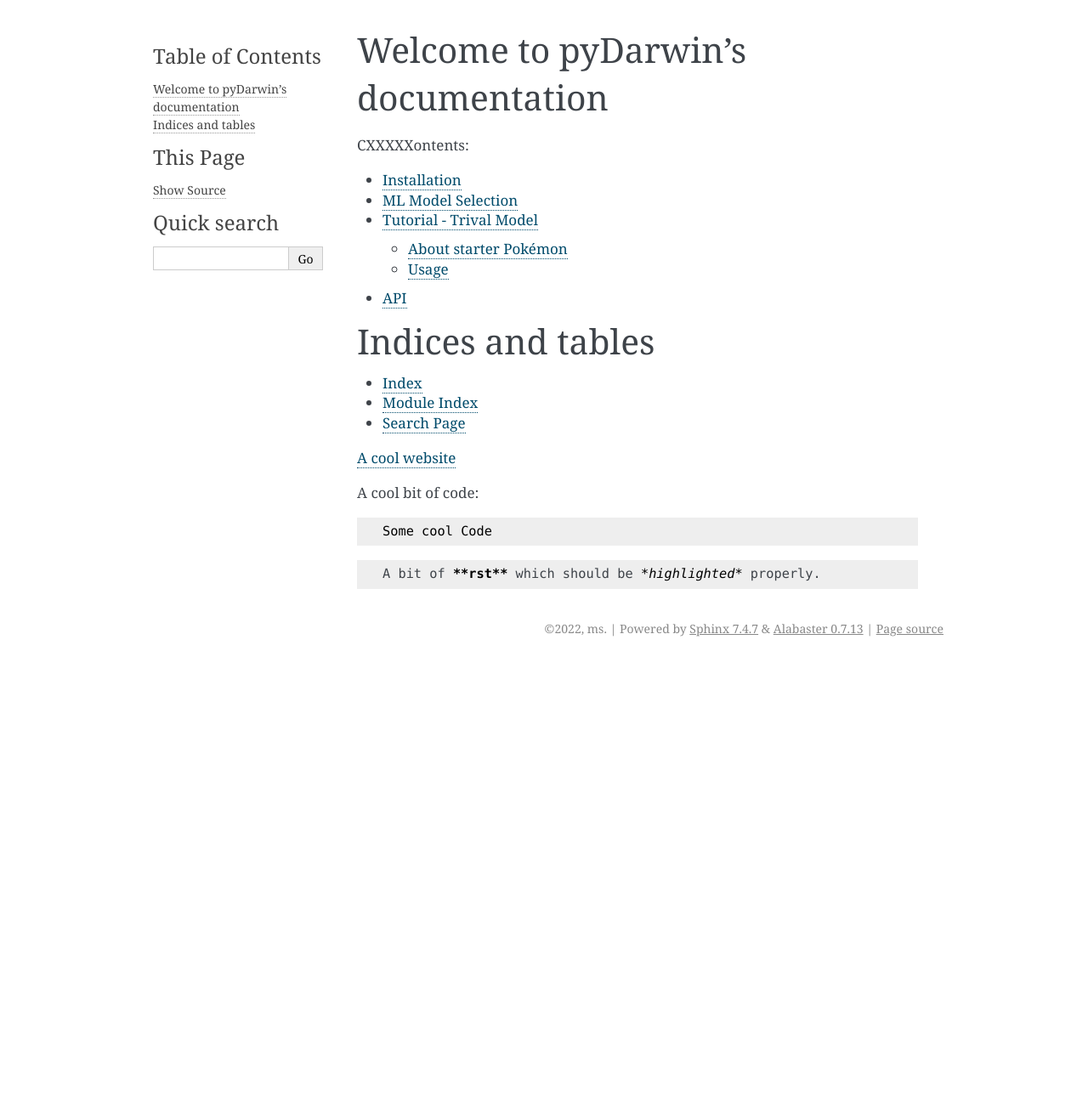
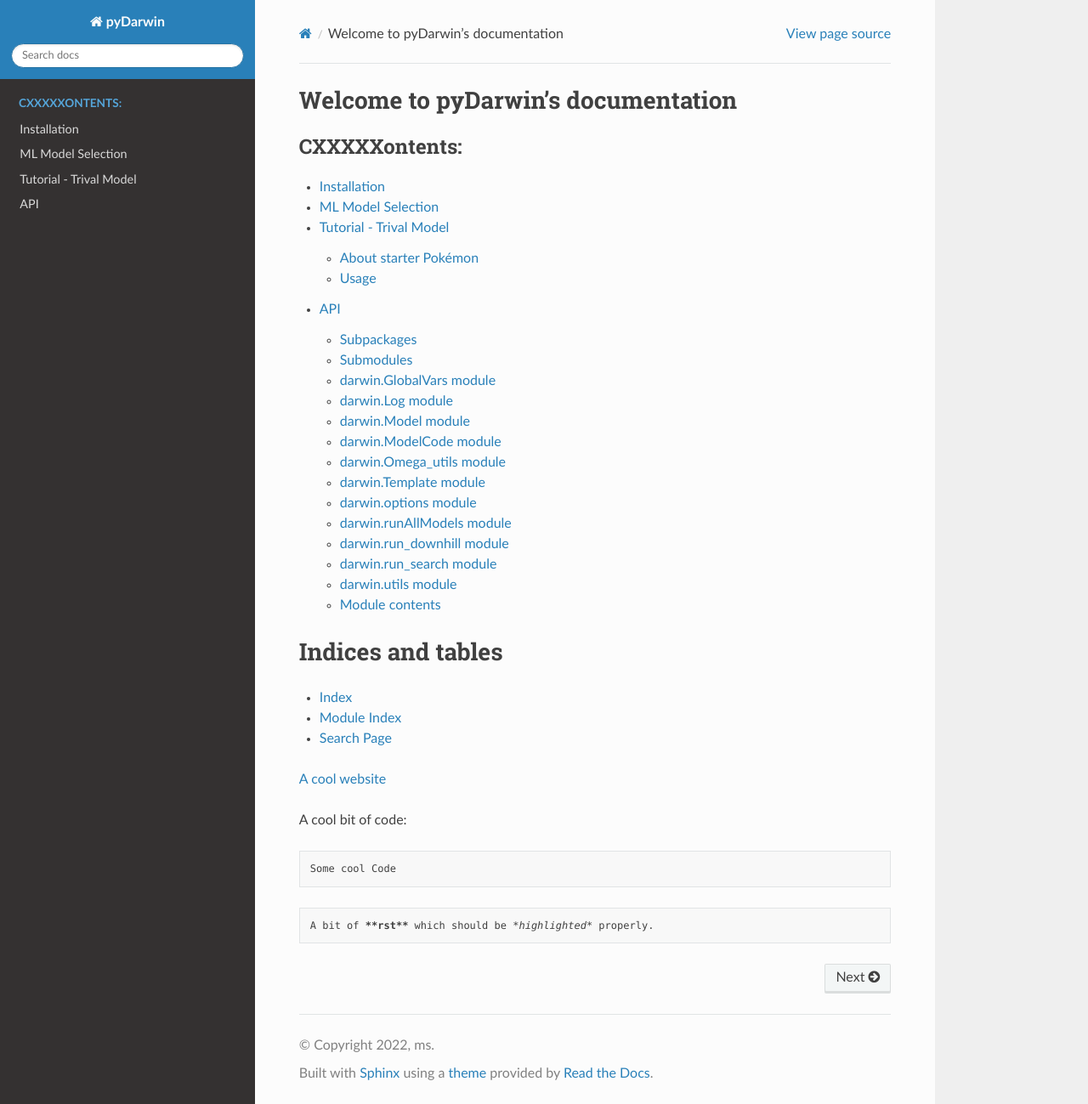
Before and after one commit to certara/pyDarwin, a Sphinx documentation site: the page built from docs/index.rst, in a window 1280 px wide and 1299 px high. Shown: the whole window at 85% size. Built offline with Sphinx 7.4.7 and the Read the Docs theme 2.0.0, drawn with Linux system fonts in a browser that asks for light colours; pages that are not in the unit, such as notebooks, are missing from menus.

Commit message:
some changes to sphinx stuff

```diff
--- a/docs/API.rst
+++ b/docs/API.rst
@@ -1,6 +1,109 @@
+API
+==============
 
-API
-=============
+Subpackages
+-----------
 
-.. automodule:: ModelCode
+.. toctree::
+   :maxdepth: 4
+
+   darwin.algorithms
+
+Submodules
+----------
+
+darwin.GlobalVars module
+------------------------
+
+.. automodule:: darwin.GlobalVars
    :members:
+   :undoc-members:
+   :show-inheritance:
+
+darwin.Log module
+-----------------
+
+.. automodule:: darwin.Log
+   :members:
+   :undoc-members:
+   :show-inheritance:
+
+darwin.Model module
+-------------------
+
+.. automodule:: darwin.Model
+   :members:
+   :undoc-members:
+   :show-inheritance:
+
+darwin.ModelCode module
+-----------------------
+
+.. automodule:: darwin.ModelCode
+   :members:
+   :undoc-members:
+   :show-inheritance:
+
+darwin.Omega\_utils module
+--------------------------
+
+.. automodule:: darwin.Omega_utils
+   :members:
+   :undoc-members:
+   :show-inheritance:
+
+darwin.Template module
+----------------------
+
+.. automodule:: darwin.Template
+   :members:
+   :undoc-members:
+   :show-inheritance:
+
+darwin.options module
+---------------------
+
+.. automodule:: darwin.options
+   :members:
+   :undoc-members:
+   :show-inheritance:
+
+darwin.runAllModels module
+--------------------------
+
+.. automodule:: darwin.runAllModels
+   :members:
+   :undoc-members:
+   :show-inheritance:
+
+darwin.run\_downhill module
+---------------------------
+
+.. automodule:: darwin.run_downhill
+   :members:
+   :undoc-members:
+   :show-inheritance:
+
+darwin.run\_search module
+-------------------------
+
+.. automodule:: darwin.run_search
+   :members:
+   :undoc-members:
+   :show-inheritance:
+
+darwin.utils module
+-------------------
+
+.. automodule:: darwin.utils
+   :members:
+   :undoc-members:
+   :show-inheritance:
+
+Module contents
+---------------
+
+.. automodule:: darwin
+   :members:
+   :undoc-members:
+   :show-inheritance:
--- a/docs/conf.py
+++ b/docs/conf.py
@@ -12,13 +12,9 @@
 #
 import os
 import sys
-sys.path.insert(0, os.path.abspath('c://fda//fda-ogd-ml//darwin//'))
 sys.path.insert(0, os.path.abspath('..'))
+
 import sphinx_rtd_theme
-
-html_theme = 'sphinx_rtd_theme'
-
-html_theme_path = [sphinx_rtd_theme.get_html_theme_path()]
 
 # -- Project information -----------------------------------------------------
 
@@ -51,7 +47,10 @@ exclude_patterns = ['_build', 'Thumbs.db', '.DS_Store']
 # The theme to use for HTML and HTML Help pages.  See the documentation for
 # a list of builtin themes.
 #
-html_theme = 'alabaster'
+html_theme = 'sphinx_rtd_theme'
+
+html_theme_path = [sphinx_rtd_theme.get_html_theme_path()]
+
 
 # Add any paths that contain custom static files (such as style sheets) here,
 # relative to this directory. They are copied after the builtin static files,
```
